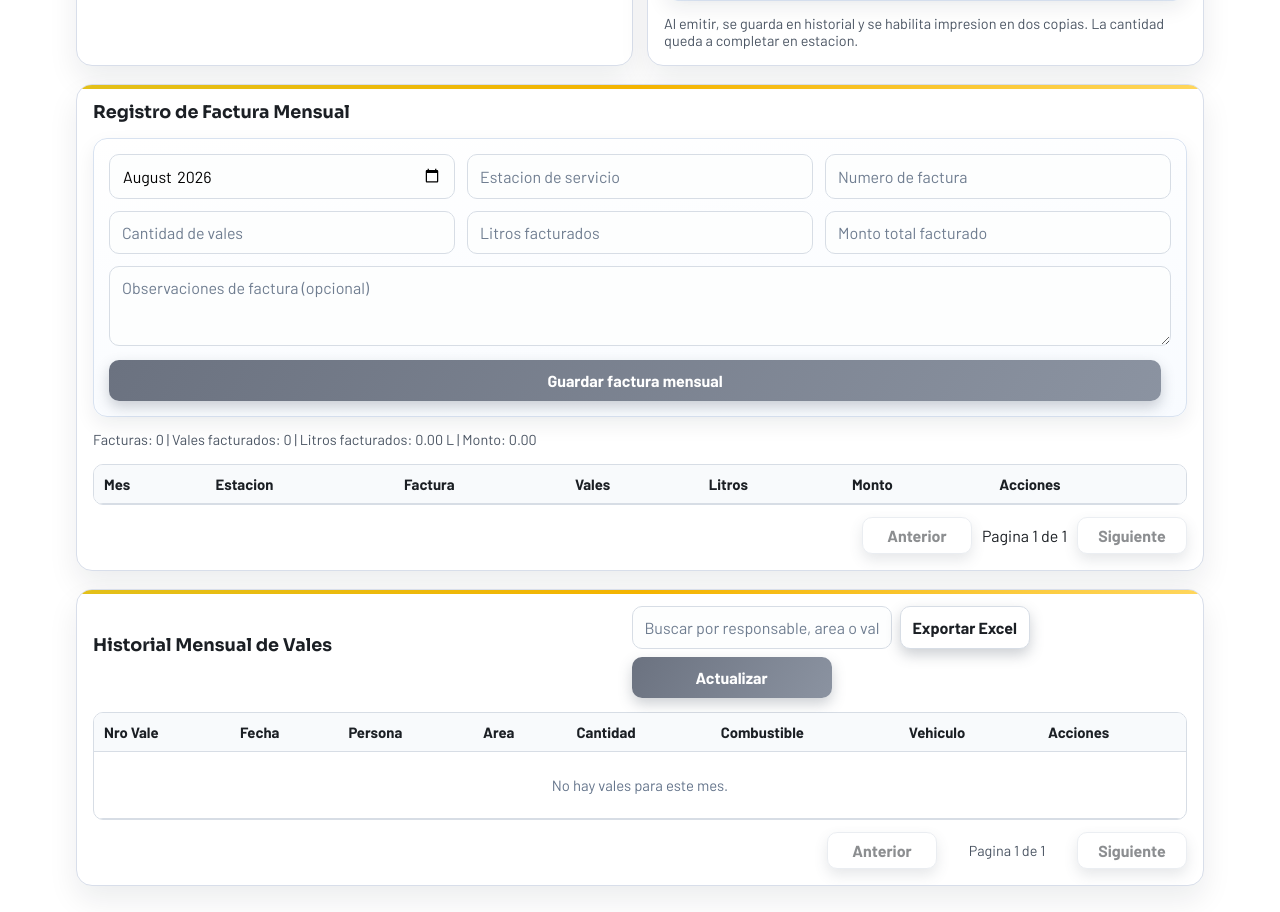
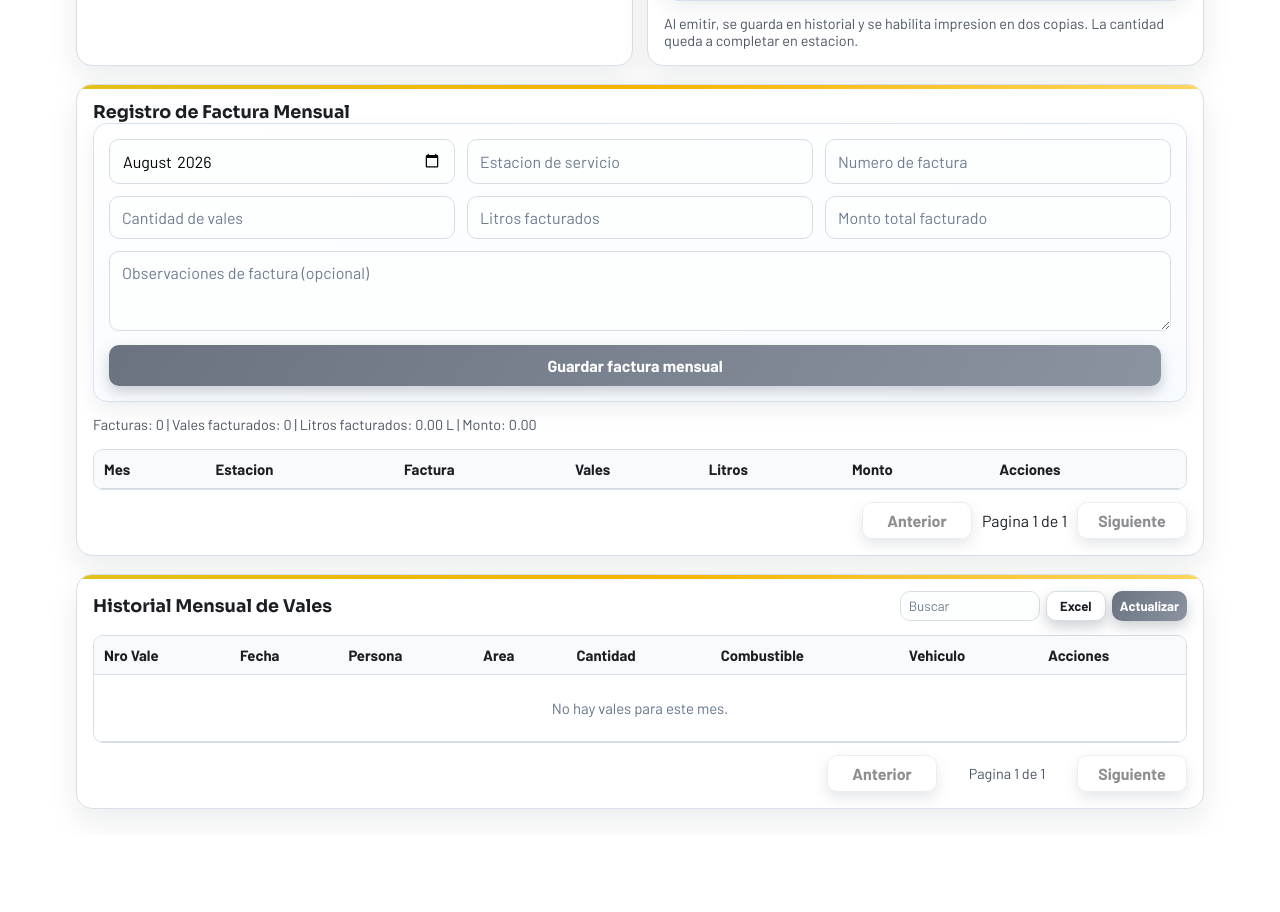
Before and after one commit to santiagonisi/Combustible, a FastAPI app: page / in a window 1280 px wide. Shown: the part 793-1705 px from the top of the page. After the commit the page ends 1610 px from the top, so only its background shows below. Run offline with FastAPI, Linux system fonts and the light colour scheme; data that the repository does not hold is empty.

Commit message:
Ajustar layout del historial de vales

```diff
--- a/src/web/static/css/styles.css
+++ b/src/web/static/css/styles.css
@@ -278,16 +278,55 @@ button:hover {
 
 .table-header {
     display: flex;
+    align-items: center;
     justify-content: space-between;
+    gap: 12px;
+    flex-wrap: nowrap;
+}
+
+.table-title-wrap {
+    display: flex;
     align-items: center;
-    gap: 10px;
+    flex: 0 0 auto;
+}
+
+.table-header h2 {
+    margin: 0;
+    white-space: nowrap;
+    flex: 0 0 auto;
 }
 
 .toolbar {
-    display: flex;
+    display: inline-flex;
     align-items: center;
-    gap: 8px;
-    flex-wrap: wrap;
+    gap: 6px;
+    margin-left: auto;
+    flex-wrap: nowrap;
+    white-space: nowrap;
+    flex: 0 0 auto;
+}
+
+.toolbar > * {
+    flex-shrink: 0;
+}
+
+.toolbar-search {
+    min-width: 120px;
+    max-width: 140px;
+    padding: 6px 8px;
+    font-size: 0.84rem;
+    height: 30px;
+    flex: 0 0 auto;
+}
+
+.toolbar-btn {
+    width: auto;
+    min-width: 60px;
+    padding: 6px 8px;
+    white-space: nowrap;
+    font-size: 0.82rem;
+    height: 30px;
+    flex: 0 0 auto;
 }
 
 .table-wrap {
@@ -393,6 +432,22 @@ th {
 }
 
 @media (max-width: 950px) {
+    .table-header {
+        flex-wrap: nowrap;
+        align-items: center;
+        justify-content: space-between;
+    }
+
+    .toolbar {
+        margin-left: auto;
+        flex-wrap: nowrap;
+    }
+
+    .toolbar-search {
+        min-width: 140px;
+        max-width: 180px;
+    }
+
     .hero { flex-direction: column; }
     .hero-logo { height: 64px; }
     .stats-grid { grid-template-columns: 1fr; }
--- a/src/web/templates/index.html
+++ b/src/web/templates/index.html
@@ -140,11 +140,13 @@
 
     <section class="panel">
         <div class="table-header">
-            <h2>Historial Mensual de Vales</h2>
+            <div class="table-title-wrap">
+                <h2>Historial Mensual de Vales</h2>
+            </div>
             <div class="toolbar">
-                <input type="text" id="voucherSearchInput" placeholder="Buscar por responsable, area o vale" style="max-width: 260px;">
-                <button id="exportBtn" type="button" class="secondary-btn" style="width: auto;">Exportar Excel</button>
-                <button id="refreshBtn" type="button" style="width: 200px;">Actualizar</button>
+                <input type="text" id="voucherSearchInput" placeholder="Buscar" class="toolbar-search">
+                <button id="exportBtn" type="button" class="secondary-btn toolbar-btn">Excel</button>
+                <button id="refreshBtn" type="button" class="toolbar-btn">Actualizar</button>
             </div>
         </div>
         <div class="table-wrap" style="margin-top: 14px;">
```
